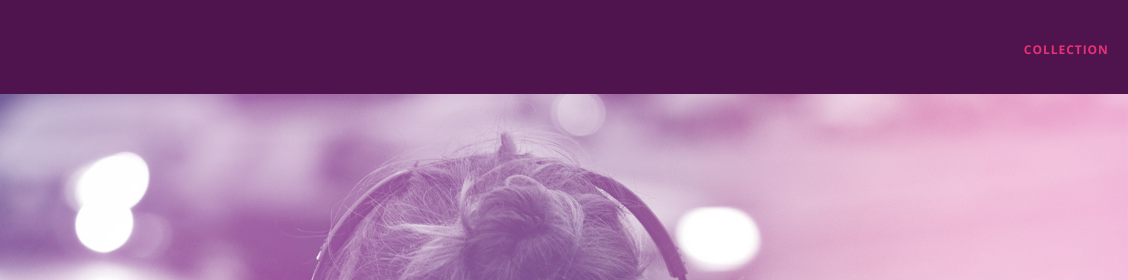
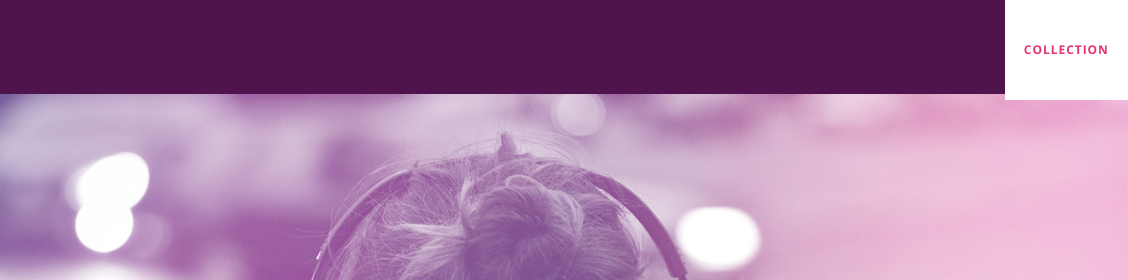
Before and after one commit to aredub4/bloc-jams, a plain HTML site: page index.html in a window 1280 px wide. In both pictures the pointer is over the link "COLLECTION". Shown: the top 280 px of the page, 152-1280 px from the left. Drawn offline with nearby package versions, Linux system fonts and the light colour scheme; files that its build step writes are made by us from their sources.

Commit message:
checkpoint 25 collection view: completed

```diff
--- a/styles/main.css
+++ b/styles/main.css
@@ -33,6 +33,10 @@
      right: 0;
      height: 100px;
      color: white;
+ }
+ .navbar-link:hover {
+   color: rgb(233, 50, 117);
+   background-color: white;
  }
 
  .links-container .navbar-link {
```
